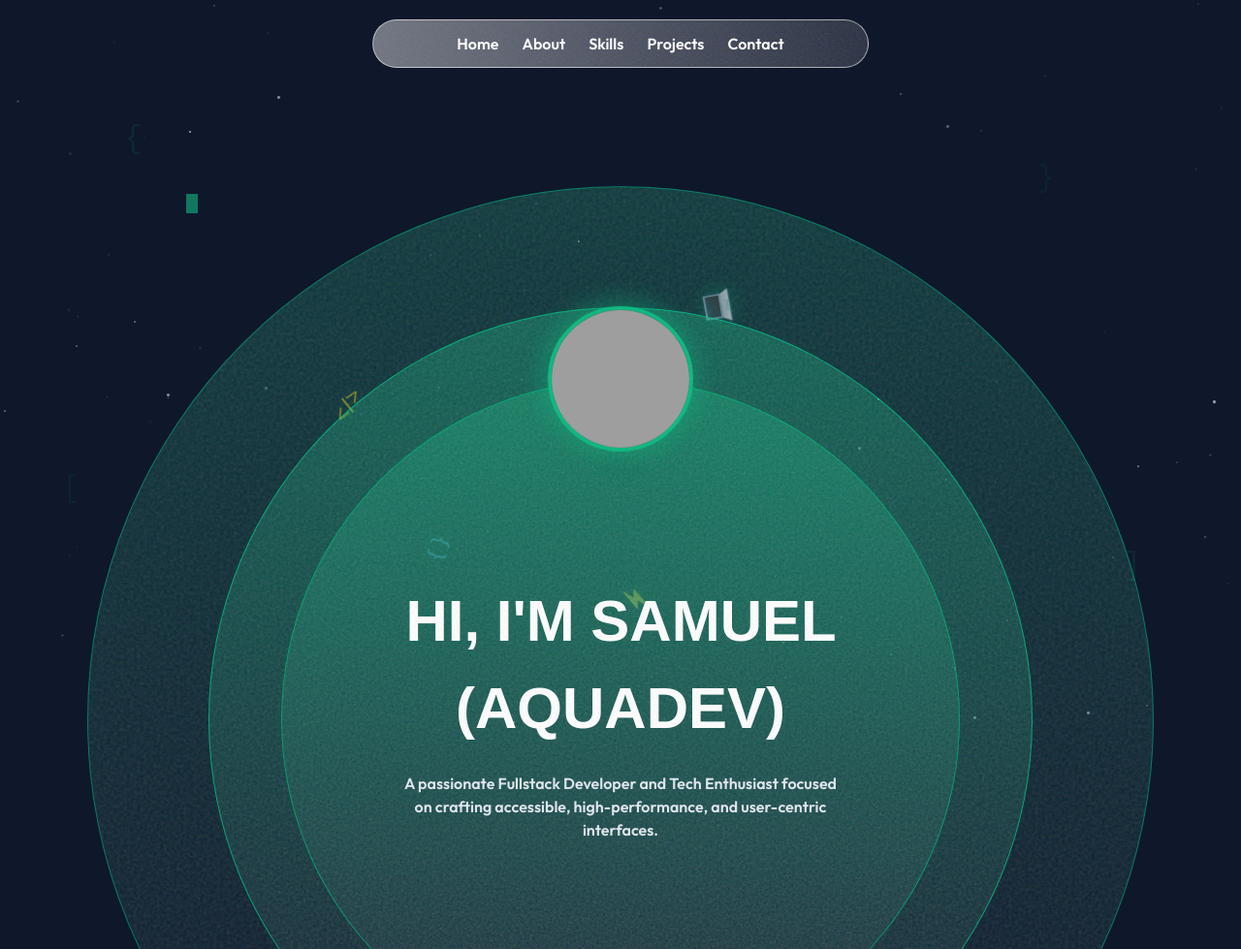
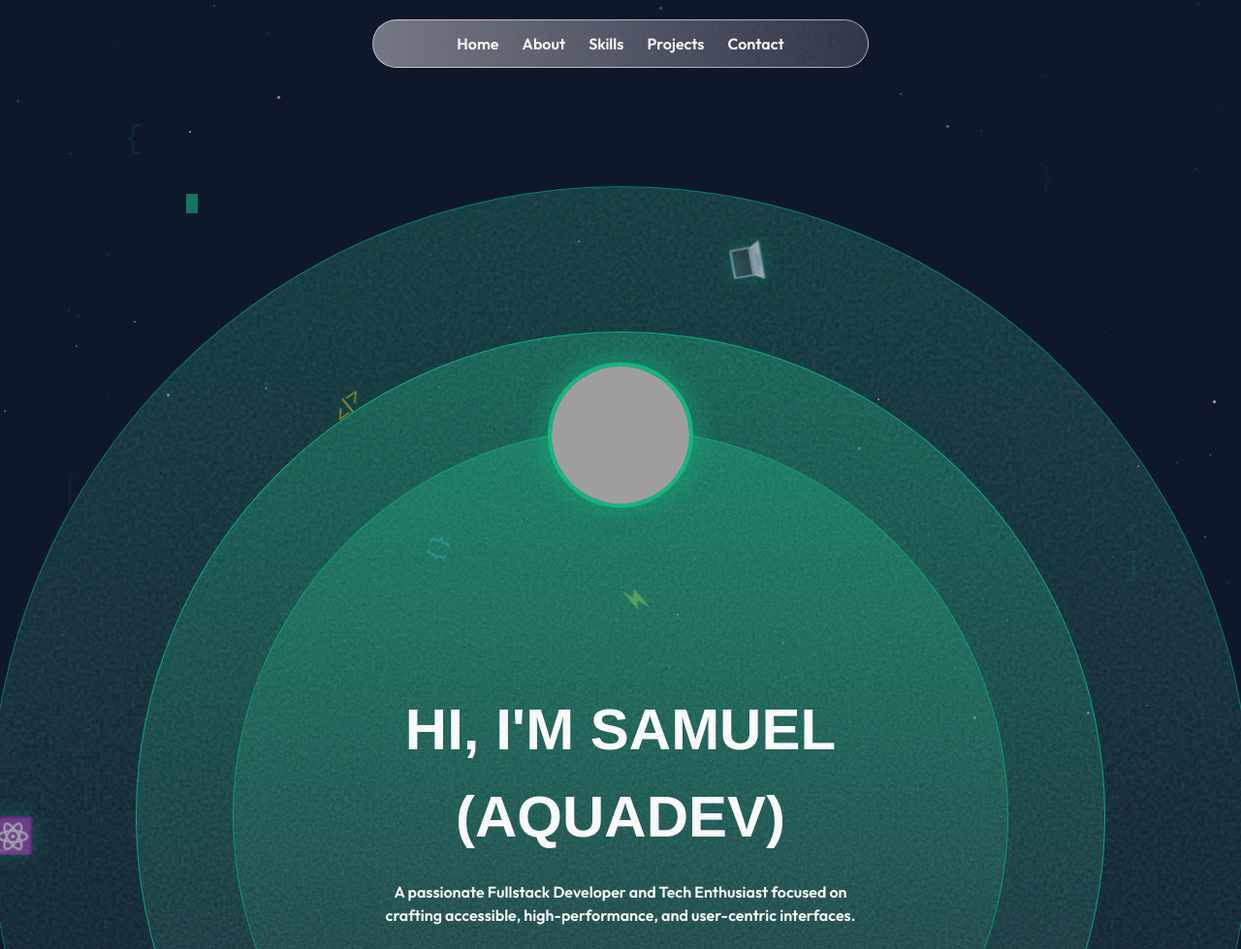
Before and after one commit to Aquadev-stack/myPortfolio, a website: page index.html in a window 1280 px wide. Shown: the top 979 px of the page at 97% size. Drawn offline with nearby package versions, Linux system fonts and the light colour scheme; grey boxes are pictures that could not be loaded; a web font is replaced by a local one.

Commit message:
Final commit march 2026

```diff
--- a/index.html
+++ b/index.html
@@ -275,39 +275,42 @@
         <!-- HERO SECTION -->
 <section id="home" class="relative w-full flex justify-center items-center py-10 md:py-20 overflow-hidden">
     <!-- Outer Circle -->
-            <div class="relative w-[350px] h-[350px] sm:w-[500px] sm:h-[500px] md:w-[700px] md:h-[700px] lg:w-[900px] lg:h-[900px] xl:w-[1100px] xl:h-[1100px] rounded-full bg-gradient-to-b from-emerald-500/[0.2] to-slate-950/[0.05] border border-emerald-400/[0.5] flex justify-center items-center">
-                <div class="grain absolute inset-0 pointer-events-none rounded-full"></div>
+    <div class="relative overflow-hidden bg-gradient-to-b from-emerald-500/[0.2] to-slate-950/[0.05] min-w-[1000px] min-h-[1000px] md:min-w-[1300px] md:min-h-[1300px] rounded-full border border-emerald-400/[0.5] flex justify-center items-center flex-col">
+        <div class="grain absolute inset-0 pointer-events-none"></div>
 
-                <!-- Floating icons -->
+        <!-- Floating icons around hero -->
         <div class="absolute inset-0 pointer-events-none hidden lg:block">
-                    <div class="floating-icon" style="--orbit-duration: 15s; --orbit-radius: 400px; top: 50%; left: 50%;">
-                        <div class="floating-icon-inner text-3xl">📱</div>
+            <div class="floating-icon" style="--orbit-duration: 15s; --orbit-radius: 550px; top: 50%; left: 50%;">
+                <div class="floating-icon-inner text-4xl">📱</div>
             </div>
-                    <div class="floating-icon" style="--orbit-duration: 18s; --orbit-radius: 450px; top: 50%; left: 50%; animation-delay: -9s;">
-                        <div class="floating-icon-inner text-3xl">💻</div>
+            <div class="floating-icon" style="--orbit-duration: 18s; --orbit-radius: 600px; top: 50%; left: 50%; animation-delay: -9s;">
+                <div class="floating-icon-inner text-4xl">💻</div>
+            </div>
+            <div class="floating-icon" style="--orbit-duration: 20s; --orbit-radius: 650px; top: 50%; left: 50%; animation-delay: -5s;">
+                <div class="floating-icon-inner text-4xl">⚛️</div>
             </div>
         </div>
 
-                <!-- Middle Circle -->
-                <div class="relative w-[280px] h-[280px] sm:w-[400px] sm:h-[400px] md:w-[550px] md:h-[550px] lg:w-[700px] lg:h-[700px] xl:w-[850px] xl:h-[850px] rounded-full bg-gradient-to-b from-emerald-500/[0.3] to-slate-950/[0.1] border border-emerald-400/[0.7] flex justify-center items-center">
-                    <div class="grain absolute inset-0 pointer-events-none rounded-full"></div>
+        <!-- Big Circle (Middle Layer) -->
+        <div class="relative overflow-hidden bg-gradient-to-b from-emerald-500/[0.3] to-slate-950/[0.1] min-w-[800px] min-h-[800px] md:min-w-[1000px] md:min-h-[1000px] rounded-full border border-emerald-400/[0.7] flex justify-center items-center flex-col">
+            <div class="grain absolute inset-0 pointer-events-none"></div>
 
-                    <!-- Inner Circle -->
-                    <div class="relative w-[220px] h-[220px] sm:w-[320px] sm:h-[320px] md:w-[450px] md:h-[450px] lg:w-[580px] lg:h-[580px] xl:w-[700px] xl:h-[700px] rounded-full bg-gradient-to-b from-emerald-500/[0.3] to-slate-950/[0.1] border border-emerald-500/[0.7] flex justify-center items-center px-4">
-                        <div class="grain absolute inset-0 pointer-events-none rounded-full"></div>
+            <!-- Inner circle background -->
+            <div class="relative flex justify-center items-center overflow-hidden bg-gradient-to-b from-emerald-500/[0.3] to-slate-950/[0.1] min-w-[650px] min-h-[650px] md:min-w-[800px] md:min-h-[800px] rounded-full border border-emerald-500/[0.7]">
+                <div class="grain absolute inset-0 pointer-events-none"></div>
 
-                        <div class="text-white text-center w-full max-w-[280px] sm:max-w-[350px] md:max-w-[450px]">
-                            <h1 class="text-2xl sm:text-3xl md:text-4xl lg:text-5xl xl:text-6xl chillax leading-[1.3] md:leading-[1.5]">
-                                HI, I'M SAMUEL<br class="sm:hidden"> (AQUADEV)
+                <div class="text-white text-center w-[350px] md:w-[500px]">
+                    <h1 class="text-4xl md:text-6xl chillax leading-[1.5]">
+                        HI, I'M SAMUEL (AQUADEV)
                     </h1>
-                            <p class="py-3 md:py-5 outfit-font text-[12px] sm:text-[14px] md:text-[16px] text-slate-200">
+                    <p class="py-5 outfit-font text-[16px]">
                         A passionate Fullstack Developer and Tech Enthusiast focused on crafting accessible, high-performance, and user-centric interfaces.
                     </p>
                 </div>
             </div>
 
-                    <!-- HERO IMAGE -->
-                    <div class="hero-image-container absolute w-[80px] h-[80px] sm:w-[120px] sm:h-[120px] md:w-[150px] md:h-[150px] border-4 border-emerald-600 rounded-full z-30 bg-transparent" style="top: 2%;">
+            <!-- HERO IMAGE - positioned absolutely relative to middle layer -->
+            <div class="hero-image-container absolute w-[150px] h-[150px] border-4 border-emerald-600 rounded-full z-30 bg-transparent" style="top: 5%;">
                 <img src="./src/img/image.png" alt="my image" class="w-full h-full rounded-full object-cover">
             </div>
         </div>
```
Lines whose indentation alone changed are shown as unchanged.
